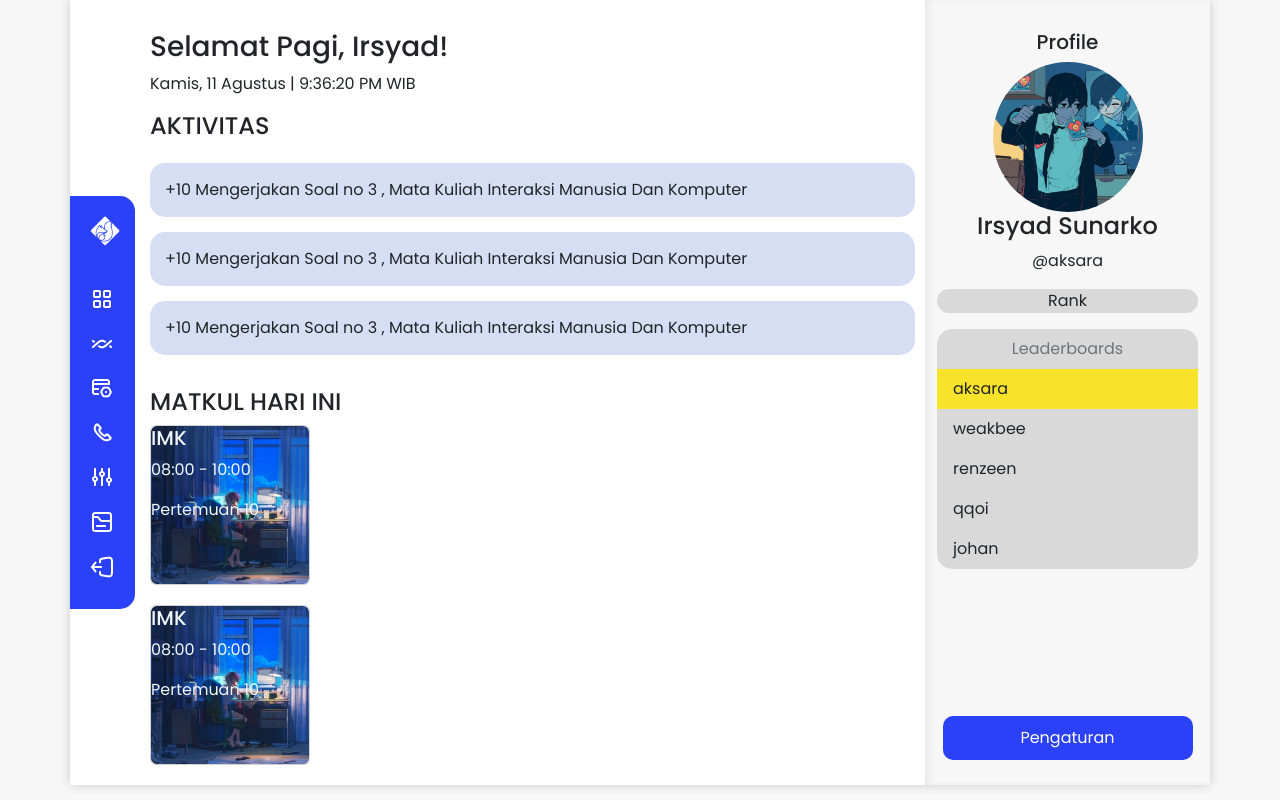
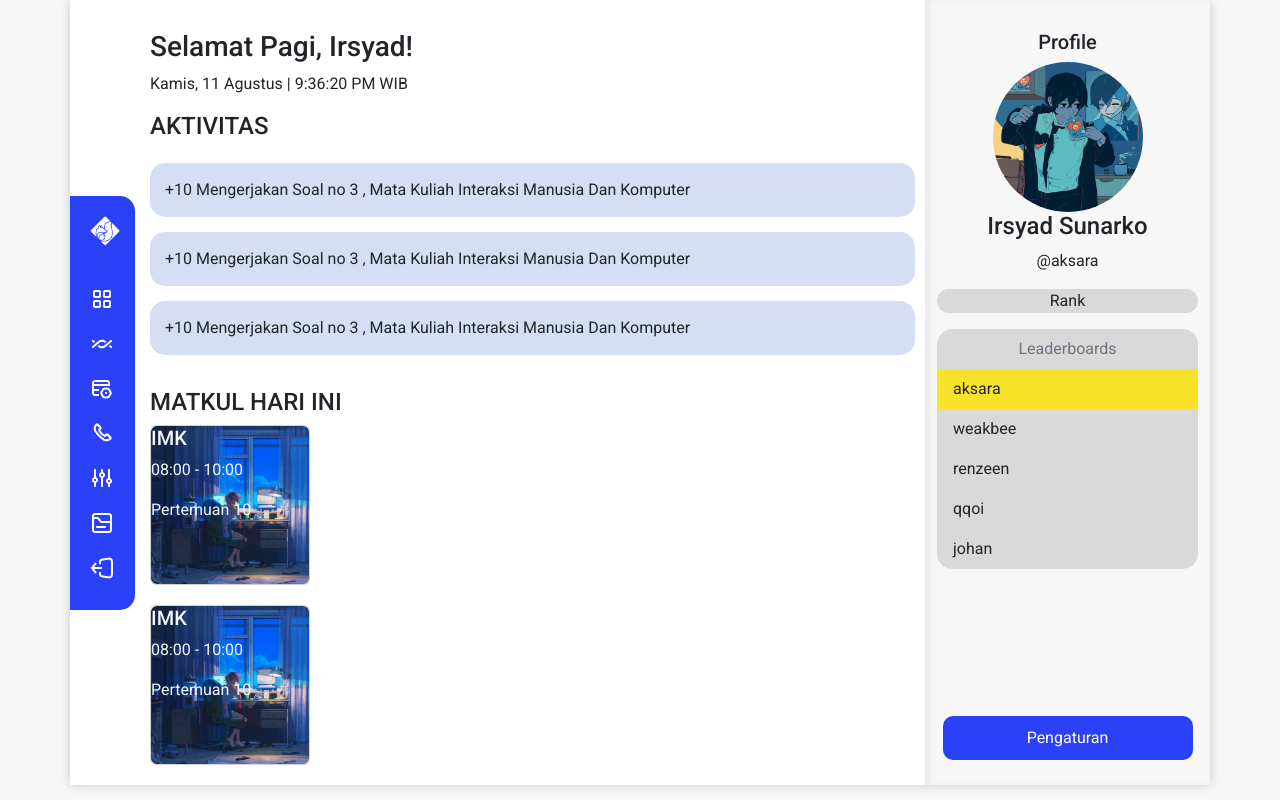
Before and after one commit to WeakBee/r5classwebsite, a PHP site: page /index.html in a window 1280 px wide. Run offline with PHP 8.4, Linux system fonts and the light colour scheme.

Commit message:
ganti font ke roboto

```diff
--- a/navbar.css
+++ b/navbar.css
@@ -1,6 +1,6 @@
-@import url('https://fonts.googleapis.com/css2?family=Poppins:ital,wght@0,100;0,200;0,300;0,400;0,500;0,600;0,700;0,800;0,900;1,100;1,200;1,300;1,400;1,500;1,600;1,700;1,800;1,900&display=swap');
+@import url('https://fonts.googleapis.com/css2?family=Roboto:ital,wght@0,100;0,300;0,400;0,500;0,700;0,900;1,100;1,300;1,400;1,500;1,700;1,900&display=swap');
 *{
-    font-family: 'Poppins', sans-serif;
+    font-family: 'Roboto', sans-serif;
 }
 .nav-bar{
     position: absolute;
--- a/tugas/lihat-semua-tugas/style.css
+++ b/tugas/lihat-semua-tugas/style.css
@@ -1,6 +1,6 @@
-@import url('https://fonts.googleapis.com/css2?family=Poppins:ital,wght@0,100;0,200;0,300;0,400;0,500;0,600;0,700;0,800;0,900;1,100;1,200;1,300;1,400;1,500;1,600;1,700;1,800;1,900&display=swap');
+@import url('https://fonts.googleapis.com/css2?family=Roboto:ital,wght@0,100;0,300;0,400;0,500;0,700;0,900;1,100;1,300;1,400;1,500;1,700;1,900&display=swap');
 *{
-    font-family: 'Poppins', sans-serif;
+    font-family: 'Roboto', sans-serif;
 }
 body{
     background-color: var(--warna3) ;
```
